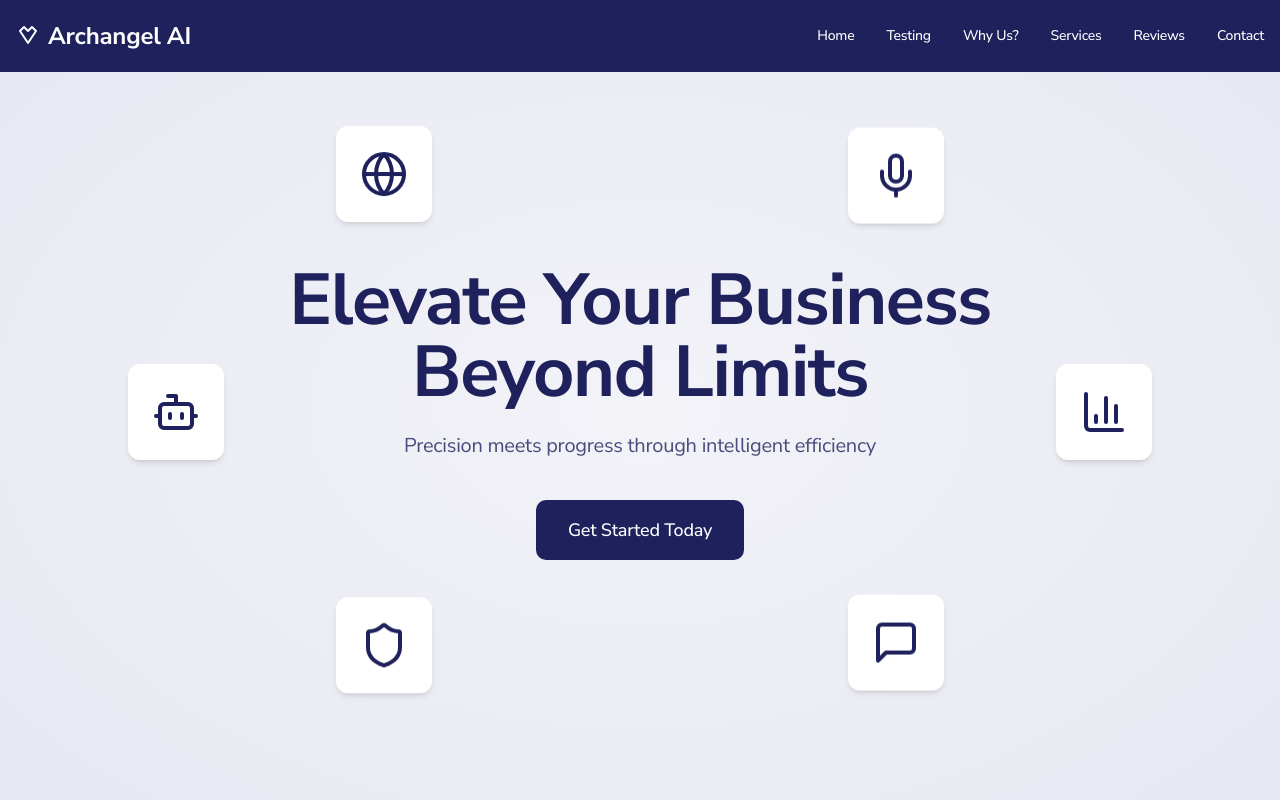
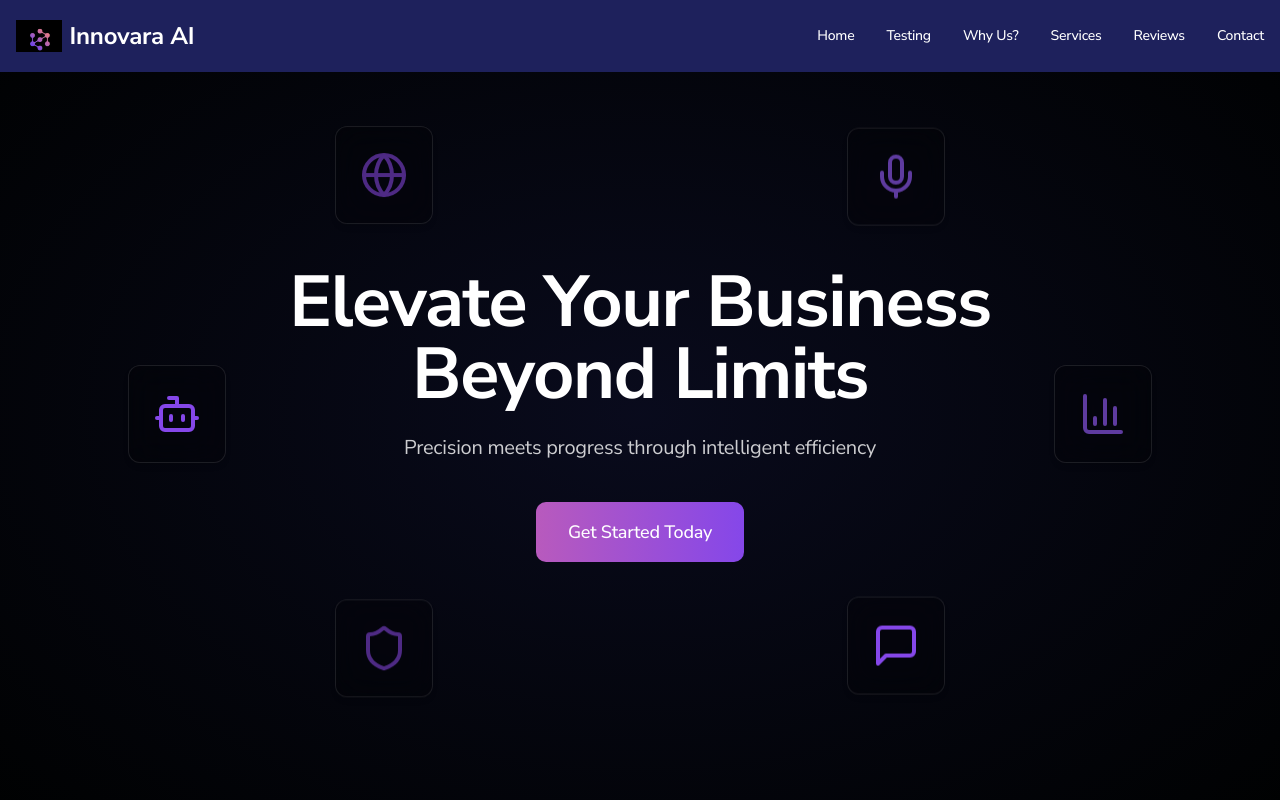
Before and after one commit to Sidh221/ai-ignite-lab, a React (Vite) app: page / in a window 1280 px wide. Shown: the top 800 px of the page. Built offline with nearby package versions, Linux system fonts and the light colour scheme.

Commit message:
Refactor Hero and Contact sections
- Update logo and text in NavBar
- Modify HeroSection background color scheme
- Add calendar to ContactSection

```diff
--- /dev/null
+++ b/src/components/BookingCalendar.tsx
@@ -0,0 +1,119 @@
+
+import * as React from "react";
+import { useState } from "react";
+import { format } from "date-fns";
+import { Calendar } from "@/components/ui/calendar";
+import { CalendarIcon, Clock } from "lucide-react";
+import { cn } from "@/lib/utils";
+import { Button } from "@/components/ui/button";
+import { toast } from "sonner";
+
+const timeSlots = [
+  "9:00 AM", "10:00 AM", "11:00 AM",
+  "1:00 PM", "2:00 PM", "3:00 PM", "4:00 PM"
+];
+
+const BookingCalendar = () => {
+  const [date, setDate] = useState<Date | undefined>(undefined);
+  const [timeSlot, setTimeSlot] = useState<string | null>(null);
+  const [bookingName, setBookingName] = useState("");
+  const [bookingEmail, setBookingEmail] = useState("");
+
+  const handleBookAppointment = () => {
+    if (!date || !timeSlot || !bookingName || !bookingEmail) {
+      toast.error("Please fill out all fields");
+      return;
+    }
+
+    toast.success("Appointment booked successfully!", {
+      description: `${format(date, "MMMM d, yyyy")} at ${timeSlot}`
+    });
+
+    // Reset form
+    setDate(undefined);
+    setTimeSlot(null);
+    setBookingName("");
+    setBookingEmail("");
+  };
+
+  return (
+    <div className="glass-card rounded-2xl p-6 mt-8">
+      <div className="flex items-center mb-6">
+        <CalendarIcon className="w-6 h-6 mr-2 text-violet" />
+        <h3 className="text-xl font-semibold">Book an Appointment</h3>
+      </div>
+
+      <div className="grid grid-cols-1 lg:grid-cols-2 gap-6">
+        <div>
+          <p className="text-white/80 mb-4">Select a date for your consultation:</p>
+          <div className="bg-navy/30 p-4 rounded-lg">
+            <Calendar
+              mode="single"
+              selected={date}
+              onSelect={setDate}
+              disabled={(date) => date < new Date() || date > new Date(new Date().setMonth(new Date().getMonth() + 2))}
+              className="bg-black/30 rounded-lg"
+            />
+          </div>
+        </div>
+
+        <div>
+          <div className="mb-4">
+            <label className="block text-white/80 mb-2">Your Name</label>
+            <input
+              type="text"
+              value={bookingName}
+              onChange={(e) => setBookingName(e.target.value)}
+              className="w-full px-4 py-3 rounded-lg glass focus:outline-none focus:ring-2 focus:ring-violet border border-white/10 bg-navy/20"
+              placeholder="Enter your name"
+            />
+          </div>
+
+          <div className="mb-4">
+            <label className="block text-white/80 mb-2">Your Email</label>
+            <input
+              type="email"
+              value={bookingEmail}
+              onChange={(e) => setBookingEmail(e.target.value)}
+              className="w-full px-4 py-3 rounded-lg glass focus:outline-none focus:ring-2 focus:ring-violet border border-white/10 bg-navy/20"
+              placeholder="Enter your email"
+            />
+          </div>
+
+          {date && (
+            <div>
+              <p className="text-white/80 mb-3">Available time slots for {format(date, "MMMM d, yyyy")}:</p>
+              <div className="grid grid-cols-2 sm:grid-cols-3 gap-2 mb-6">
+                {timeSlots.map((time) => (
+                  <button
+                    key={time}
+                    className={cn(
+                      "px-3 py-2 rounded-md text-sm flex items-center justify-center border",
+                      timeSlot === time
+                        ? "bg-violet text-white border-violet"
+                        : "bg-navy/20 text-white/80 border-white/10 hover:bg-navy/40"
+                    )}
+                    onClick={() => setTimeSlot(time)}
+                  >
+                    <Clock className="h-3 w-3 mr-1" />
+                    {time}
+                  </button>
+                ))}
+              </div>
+            </div>
+          )}
+
+          <Button
+            onClick={handleBookAppointment}
+            disabled={!date || !timeSlot || !bookingName || !bookingEmail}
+            className="w-full mt-4 bg-gradient-steel-violet hover:bg-gradient-steel-cyclamen text-white"
+          >
+            Book Appointment
+          </Button>
+        </div>
+      </div>
+    </div>
+  );
+};
+
+export default BookingCalendar;
--- a/src/components/ContactSection.tsx
+++ b/src/components/ContactSection.tsx
@@ -2,6 +2,7 @@
 import { useState } from "react";
 import { toast } from "sonner";
 import { Mail, Phone, Send, MapPin, Sparkles } from "lucide-react";
+import BookingCalendar from "./BookingCalendar";
 
 const ContactSection = () => {
   const [formData, setFormData] = useState({
@@ -158,6 +159,9 @@ const ContactSection = () => {
                 Send Message
               </button>
             </form>
+
+            {/* Add Booking Calendar Component */}
+            <BookingCalendar />
           </div>
 
           <div className="flex flex-col gap-6">
--- a/src/components/Footer.tsx
+++ b/src/components/Footer.tsx
@@ -1,4 +1,3 @@
-
 import { Facebook, Twitter, Linkedin, Instagram, Bot, Send, Mail, Phone, MapPin } from "lucide-react";
 
 const Footer = () => {
@@ -8,8 +7,12 @@ const Footer = () => {
         <div className="grid grid-cols-1 md:grid-cols-4 gap-8 mb-10">
           <div>
             <div className="flex items-center gap-2 text-2xl font-bold bg-gradient-to-r from-steel to-violet bg-clip-text text-transparent mb-4">
-              <Bot className="text-violet" size={28} />
-              VOICE·AI
+              <img
+                src="/lovable-uploads/1bc8889e-a10c-4871-a599-1439a4d03d9d.png"
+                alt="Innovara AI Logo"
+                className="h-8 w-auto"
+              />
+              Innovara AI
             </div>
             <p className="text-white/70">
               Transforming customer interactions with intelligent AI Voice agents
@@ -153,7 +156,7 @@ const Footer = () => {
 
         <div className="border-t border-white/10 pt-8 text-center text-white/50 text-sm">
           <div className="flex flex-col md:flex-row justify-between items-center">
-            <p>&copy; 2024 Voice·AI. All rights reserved.</p>
+            <p>&copy; 2024 Innovara AI. All rights reserved.</p>
             <div className="flex space-x-4 mt-4 md:mt-0">
               <a href="#" className="hover:text-white transition-colors">Privacy Policy</a>
               <a href="#" className="hover:text-white transition-colors">Terms of Service</a>
--- a/src/components/HeroSection.tsx
+++ b/src/components/HeroSection.tsx
@@ -3,9 +3,9 @@ import { ArrowRight, Mic, Globe, Bot, Shield, BarChart3, MessageSquare } from "l
 
 const HeroSection = () => {
   return (
-    <section className="min-h-[100vh] py-32 flex items-center justify-center relative overflow-hidden bg-lavender">
+    <section className="min-h-[100vh] py-32 flex items-center justify-center relative overflow-hidden bg-black">
       {/* Subtle background gradient overlay */}
-      <div className="absolute inset-0 bg-gradient-radial from-white/50 to-lavender/80 z-0"></div>
+      <div className="absolute inset-0 bg-gradient-radial from-navy/30 to-black z-0"></div>
 
       <div className="container mx-auto px-4 relative z-10">
         <div className="max-w-5xl mx-auto text-center relative">
@@ -14,14 +14,14 @@ const HeroSection = () => {
             <div className="invisible sm:visible">
               {/* Placeholder for layout */}
             </div>
-            <div className="bg-white p-6 rounded-lg shadow-md inline-block animate-float">
-              <Globe className="h-12 w-12 text-navy" />
+            <div className="bg-navy/30 p-6 rounded-lg shadow-md inline-block animate-float glass-card">
+              <Globe className="h-12 w-12 text-violet" />
             </div>
             <div className="invisible sm:visible">
               {/* Placeholder for layout */}
             </div>
-            <div className="bg-white p-6 rounded-lg shadow-md inline-block animate-float" style={{ animationDelay: "0.5s" }}>
-              <Mic className="h-12 w-12 text-navy" />
+            <div className="bg-navy/30 p-6 rounded-lg shadow-md inline-block animate-float glass-card" style={{ animationDelay: "0.5s" }}>
+              <Mic className="h-12 w-12 text-steel" />
             </div>
             <div className="invisible sm:visible">
               {/* Placeholder for layout */}
@@ -30,27 +30,27 @@ const HeroSection = () => {
 
           {/* Middle row with side icons and main heading */}
           <div className="flex items-center justify-between">
-            <div className="bg-white p-6 rounded-lg shadow-md hidden sm:block animate-float" style={{ animationDelay: "1s" }}>
-              <Bot className="h-12 w-12 text-navy" />
+            <div className="bg-navy/30 p-6 rounded-lg shadow-md hidden sm:block animate-float glass-card" style={{ animationDelay: "1s" }}>
+              <Bot className="h-12 w-12 text-cyclamen" />
             </div>
 
             <div className="mx-auto text-center px-4">
-              <h1 className="text-4xl sm:text-5xl md:text-6xl lg:text-7xl font-bold mb-6 text-navy leading-tight">
+              <h1 className="text-4xl sm:text-5xl md:text-6xl lg:text-7xl font-bold mb-6 text-white leading-tight">
                 Elevate Your Business<br />Beyond Limits
               </h1>
-              <p className="text-lg md:text-xl text-navy/80 mb-10">
+              <p className="text-lg md:text-xl text-white/80 mb-10">
                 Precision meets progress through intelligent efficiency
               </p>
               <a
                 href="#contact"
-                className="bg-navy text-white px-8 py-4 rounded-md text-lg font-medium hover:bg-navy-dark transition-colors inline-block"
+                className="bg-gradient-steel-violet px-8 py-4 rounded-md text-lg font-medium hover:bg-gradient-steel-cyclamen transition-colors inline-block text-white"
               >
                 Get Started Today
               </a>
             </div>
 
-            <div className="bg-white p-6 rounded-lg shadow-md hidden sm:block animate-float" style={{ animationDelay: "1.5s" }}>
-              <BarChart3 className="h-12 w-12 text-navy" />
+            <div className="bg-navy/30 p-6 rounded-lg shadow-md hidden sm:block animate-float glass-card" style={{ animationDelay: "1.5s" }}>
+              <BarChart3 className="h-12 w-12 text-steel" />
             </div>
           </div>
 
@@ -59,14 +59,14 @@ const HeroSection = () => {
             <div className="invisible sm:visible">
               {/* Placeholder for layout */}
             </div>
-            <div className="bg-white p-6 rounded-lg shadow-md inline-block animate-float" style={{ animationDelay: "2s" }}>
-              <Shield className="h-12 w-12 text-navy" />
+            <div className="bg-navy/30 p-6 rounded-lg shadow-md inline-block animate-float glass-card" style={{ animationDelay: "2s" }}>
+              <Shield className="h-12 w-12 text-violet" />
             </div>
             <div className="invisible sm:visible">
               {/* Placeholder for layout */}
             </div>
-            <div className="bg-white p-6 rounded-lg shadow-md inline-block animate-float" style={{ animationDelay: "2.5s" }}>
-              <MessageSquare className="h-12 w-12 text-navy" />
+            <div className="bg-navy/30 p-6 rounded-lg shadow-md inline-block animate-float glass-card" style={{ animationDelay: "2.5s" }}>
+              <MessageSquare className="h-12 w-12 text-cyclamen" />
             </div>
             <div className="invisible sm:visible">
               {/* Placeholder for layout */}
@@ -75,11 +75,11 @@ const HeroSection = () => {
 
           {/* Mobile-only icons that appear below heading on small screens */}
           <div className="grid grid-cols-2 gap-4 mt-8 sm:hidden">
-            <div className="bg-white p-6 rounded-lg shadow-md flex justify-center">
-              <Bot className="h-12 w-12 text-navy" />
+            <div className="bg-navy/30 p-6 rounded-lg shadow-md flex justify-center glass-card">
+              <Bot className="h-12 w-12 text-cyclamen" />
             </div>
-            <div className="bg-white p-6 rounded-lg shadow-md flex justify-center">
-              <BarChart3 className="h-12 w-12 text-navy" />
+            <div className="bg-navy/30 p-6 rounded-lg shadow-md flex justify-center glass-card">
+              <BarChart3 className="h-12 w-12 text-steel" />
             </div>
           </div>
         </div>
--- a/src/components/NavBar.tsx
+++ b/src/components/NavBar.tsx
@@ -39,10 +39,12 @@ const NavBar = () => {
             to="/"
             className="flex items-center gap-2 text-2xl font-bold text-white"
           >
-            <svg width="24" height="24" viewBox="0 0 24 24" fill="none" xmlns="http://www.w3.org/2000/svg" className="text-white">
-              <path d="M12 19L4 7L8 3L12 7L16 3L20 7L12 19Z" stroke="currentColor" strokeWidth="2" strokeLinecap="round" strokeLinejoin="round" />
-            </svg>
-            Archangel AI
+            <img
+              src="/lovable-uploads/1bc8889e-a10c-4871-a599-1439a4d03d9d.png"
+              alt="Innovara AI Logo"
+              className="h-8 w-auto"
+            />
+            Innovara AI
           </Link>
 
           {/* Desktop Navigation */}
--- a/src/components/ui/calendar.tsx
+++ b/src/components/ui/calendar.tsx
@@ -1,3 +1,4 @@
+
 import * as React from "react";
 import { ChevronLeft, ChevronRight } from "lucide-react";
 import { DayPicker } from "react-day-picker";
@@ -16,7 +17,7 @@ function Calendar({
   return (
     <DayPicker
       showOutsideDays={showOutsideDays}
-      className={cn("p-3", className)}
+      className={cn("p-3 pointer-events-auto", className)}
       classNames={{
         months: "flex flex-col sm:flex-row space-y-4 sm:space-x-4 sm:space-y-0",
         month: "space-y-4",
```
Also changed, not shown: public/lovable-uploads/1bc8889e-a10c-4871-a599-1439a4d03d9d.png (added).
